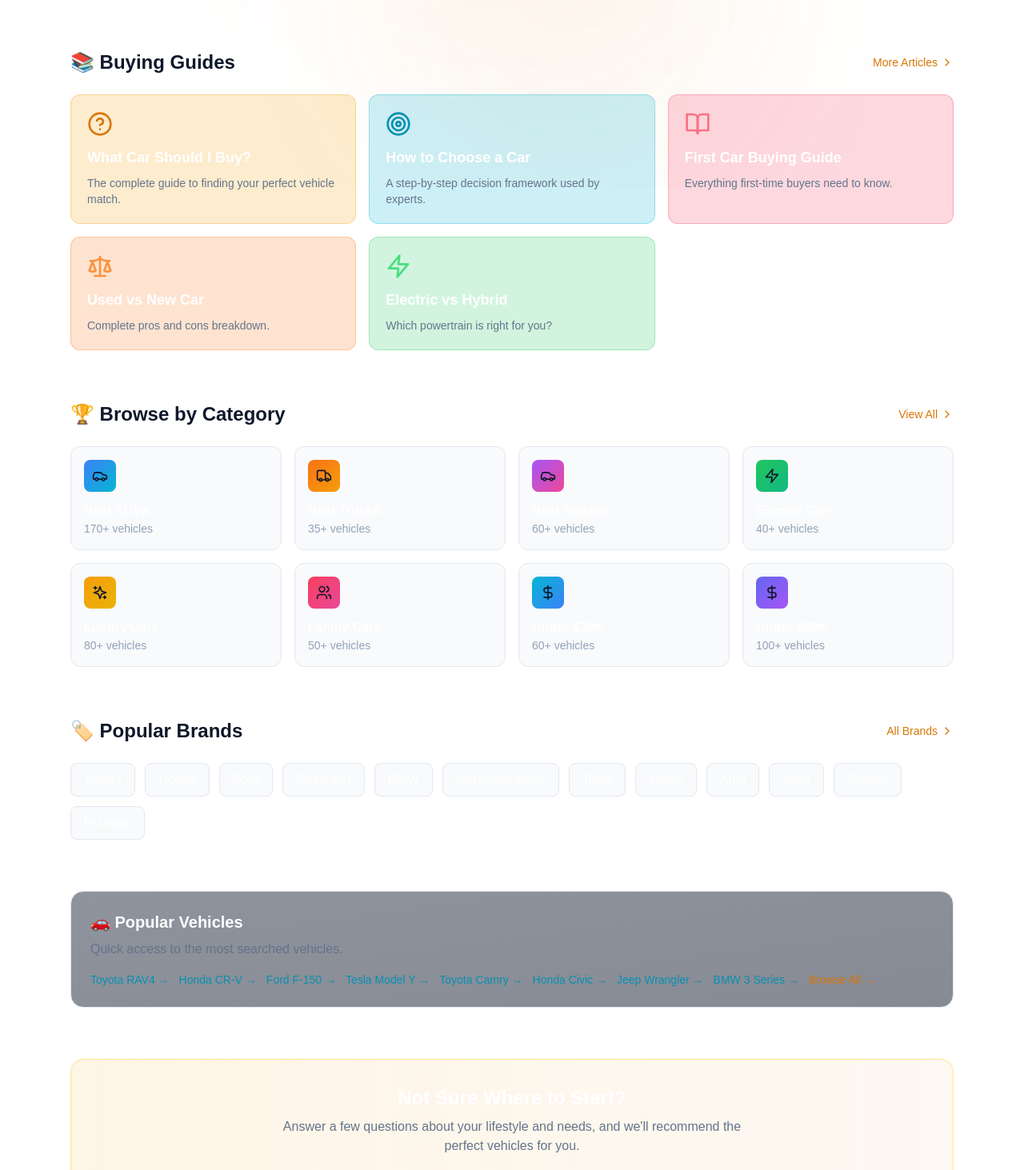
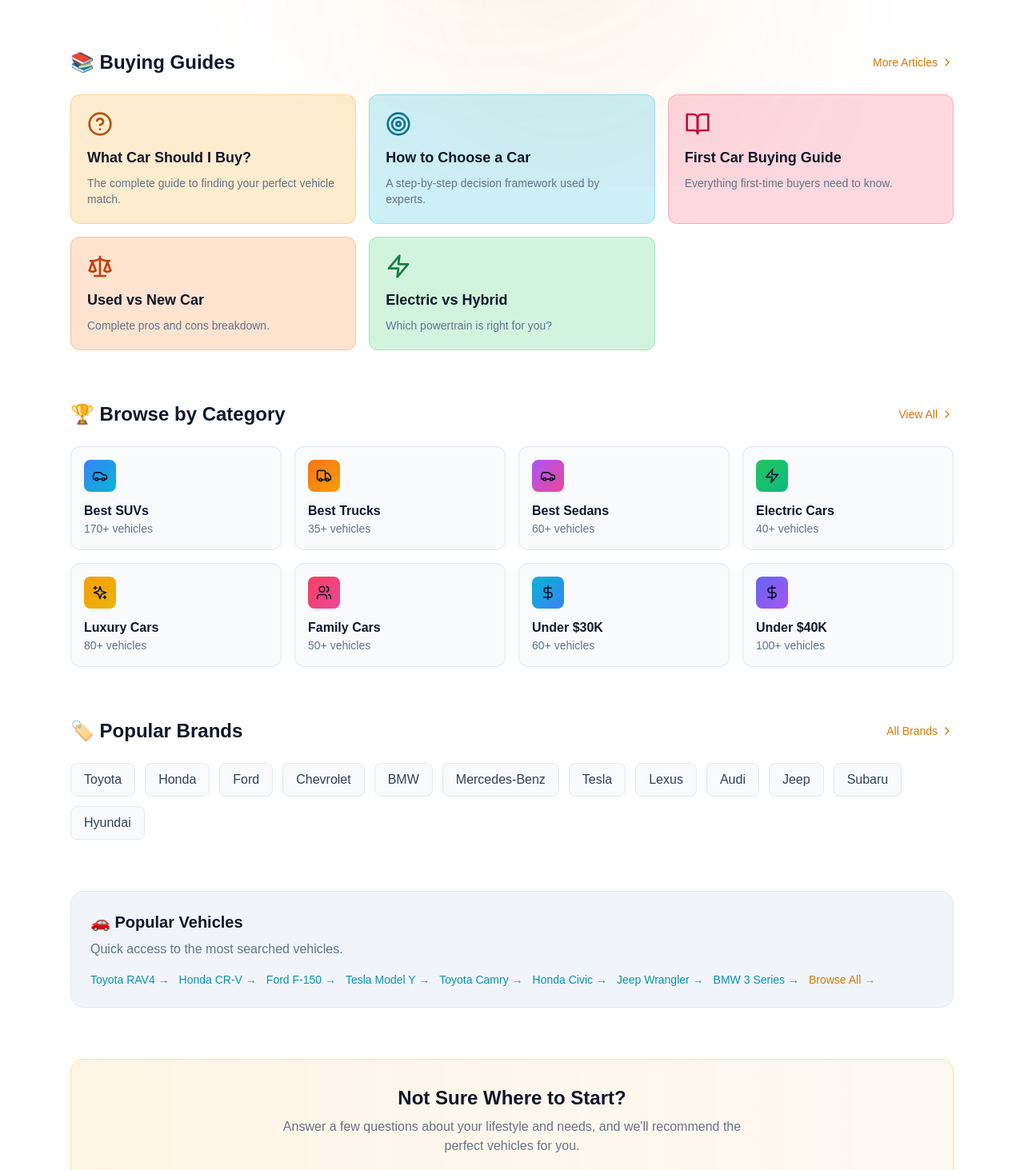
Before and after one commit to T-fps/autowizard, a Next.js app: page /guide in a window 1280 px wide. Shown: the part 567-2030 px from the top of the page at 80% size. Built offline with nearby package versions, Linux system fonts and the light colour scheme.

Commit message:
Add files via upload

```diff
--- a/app/guide/page.tsx
+++ b/app/guide/page.tsx
@@ -116,11 +116,11 @@ const popularVehicles = [
 ];
 
 const categoryColors: Record<string, string> = {
-  amber: 'bg-amber-500/20 text-amber-600 border-amber-500/30',
-  green: 'bg-green-500/20 text-green-400 border-green-500/30',
-  cyan: 'bg-cyan-500/20 text-cyan-600 border-cyan-500/30',
-  rose: 'bg-rose-500/20 text-rose-400 border-rose-500/30',
-  orange: 'bg-orange-500/20 text-orange-400 border-orange-500/30',
+  amber: 'bg-amber-500/20 text-amber-700 border-amber-500/30',
+  green: 'bg-green-500/20 text-green-700 border-green-500/30',
+  cyan: 'bg-cyan-500/20 text-cyan-700 border-cyan-500/30',
+  rose: 'bg-rose-500/20 text-rose-700 border-rose-500/30',
+  orange: 'bg-orange-500/20 text-orange-700 border-orange-500/30',
 };
 
 export default function GuidePage() {
@@ -133,7 +133,7 @@ export default function GuidePage() {
             <BookOpen className="w-4 h-4 text-amber-600" />
             <span className="text-amber-600 text-sm font-medium">Your Car Research Hub</span>
           </div>
-          <h1 className="text-4xl md:text-5xl font-bold text-white mb-4">The Wizard&apos;s Guide</h1>
+          <h1 className="text-4xl md:text-5xl font-bold text-slate-900 mb-4">The Wizard&apos;s Guide</h1>
           <p className="text-xl text-slate-500 max-w-2xl mx-auto">
             Everything you need to find your perfect car. Browse 300+ vehicles, compare specs, or read our expert guides.
           </p>
@@ -182,7 +182,7 @@ export default function GuidePage() {
                 className={`group border rounded-xl p-5 transition-all duration-300 hover:scale-[1.02] ${categoryColors[guide.color]}`}
               >
                 <guide.icon className="w-8 h-8 mb-3" />
-                <h3 className="text-lg font-semibold text-white mb-2 group-hover:text-amber-600 transition-colors">
+                <h3 className="text-lg font-semibold text-slate-900 mb-2 group-hover:text-amber-600 transition-colors">
                   {guide.title}
                 </h3>
                 <p className="text-slate-500 text-sm">{guide.description}</p>
@@ -210,8 +210,8 @@ export default function GuidePage() {
                 <div className={`w-10 h-10 rounded-lg bg-gradient-to-br ${category.color} flex items-center justify-center mb-3`}>
                   <category.icon className="w-5 h-5 text-slate-900" />
                 </div>
-                <h3 className="text-white font-semibold group-hover:text-amber-600 transition-colors">{category.name}</h3>
-                <p className="text-slate-400 text-sm">{category.count} vehicles</p>
+                <h3 className="text-slate-900 font-semibold group-hover:text-amber-600 transition-colors">{category.name}</h3>
+                <p className="text-slate-500 text-sm">{category.count} vehicles</p>
               </Link>
             ))}
           </div>
@@ -231,7 +231,7 @@ export default function GuidePage() {
               <Link
                 key={brand.href}
                 href={brand.href}
-                className="px-4 py-2 bg-slate-50 border border-slate-200 rounded-lg text-white hover:bg-amber-500/20 hover:border-amber-500/30 hover:text-amber-600 transition-all duration-300"
+                className="px-4 py-2 bg-slate-50 border border-slate-200 rounded-lg text-slate-700 hover:bg-amber-500/20 hover:border-amber-500/30 hover:text-amber-600 transition-all duration-300"
               >
                 {brand.name}
               </Link>
@@ -241,15 +241,15 @@ export default function GuidePage() {
 
         {/* Popular Vehicles */}
         <section className="mb-16">
-          <div className="bg-gradient-to-br from-slate-800/50 to-slate-900/50 border border-slate-200 rounded-2xl p-6">
-            <h2 className="text-xl font-bold text-white mb-2">🚗 Popular Vehicles</h2>
+          <div className="bg-slate-100 border border-slate-200 rounded-2xl p-6">
+            <h2 className="text-xl font-bold text-slate-900 mb-2">🚗 Popular Vehicles</h2>
             <p className="text-slate-500 mb-4">Quick access to the most searched vehicles.</p>
             <div className="flex flex-wrap gap-3">
               {popularVehicles.map((vehicle) => (
                 <Link
                   key={vehicle.href}
                   href={vehicle.href}
-                  className="text-cyan-600 hover:text-cyan-300 text-sm"
+                  className="text-cyan-600 hover:text-cyan-500 text-sm"
                 >
                   {vehicle.name} →
                 </Link>
@@ -261,7 +261,7 @@ export default function GuidePage() {
 
         {/* Quiz CTA */}
         <div className="bg-gradient-to-r from-amber-500/10 to-amber-600/5 border border-amber-200 rounded-2xl p-8 text-center">
-          <h3 className="text-2xl font-bold text-white mb-2">Not Sure Where to Start?</h3>
+          <h3 className="text-2xl font-bold text-slate-900 mb-2">Not Sure Where to Start?</h3>
           <p className="text-slate-500 mb-6 max-w-xl mx-auto">
             Answer a few questions about your lifestyle and needs, and we&apos;ll recommend the perfect vehicles for you.
           </p>
```
